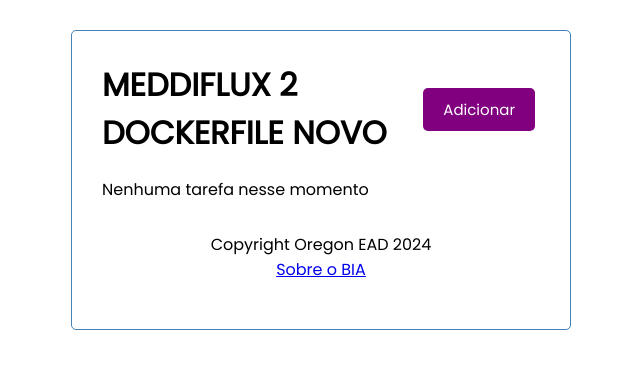
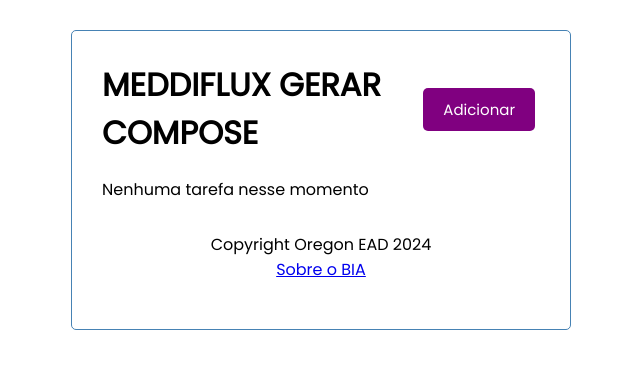
Before and after one commit to alisrios/meddiflux, a React (Create React App) app in the folder client/: page / in a window 1280 px wide. Shown: the top 368 px of the page, without its empty margins (319-959 px from the left). Built offline with nearby package versions, Linux system fonts and the light colour scheme; no server answers.

Commit message:
alterando arquivos do repositorio para push corretamente tentativa23

```diff
--- a/client/src/components/Header.js
+++ b/client/src/components/Header.js
@@ -20,7 +20,7 @@ const Header = ({ title, onAdd, showAdd }) => {
 };
 
 Header.defaultProps = {
-  title: "MEDDIFLUX 2 DOCKERFILE NOVO",
+  title: "MEDDIFLUX GERAR COMPOSE",
 };
 
 export default Header;
```
